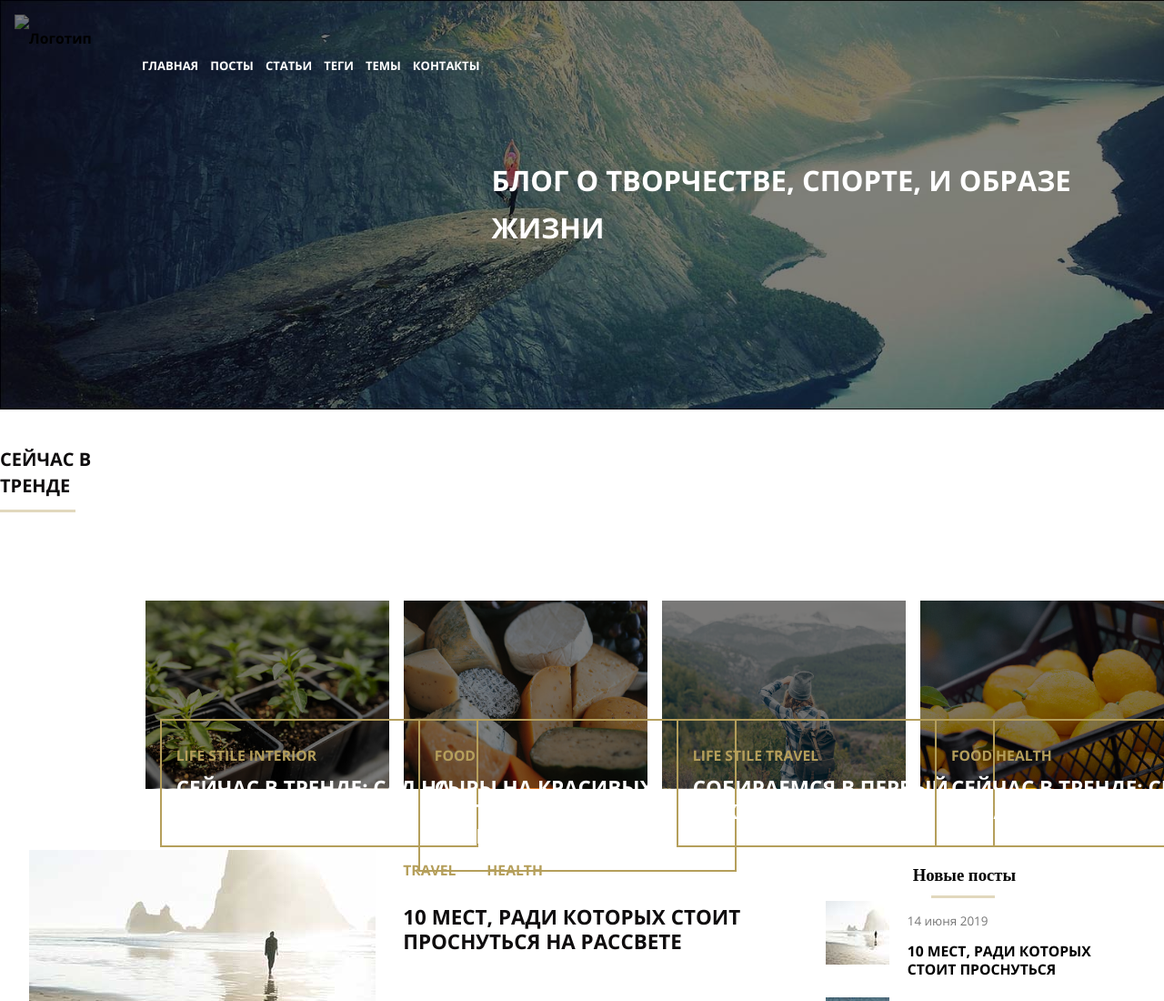
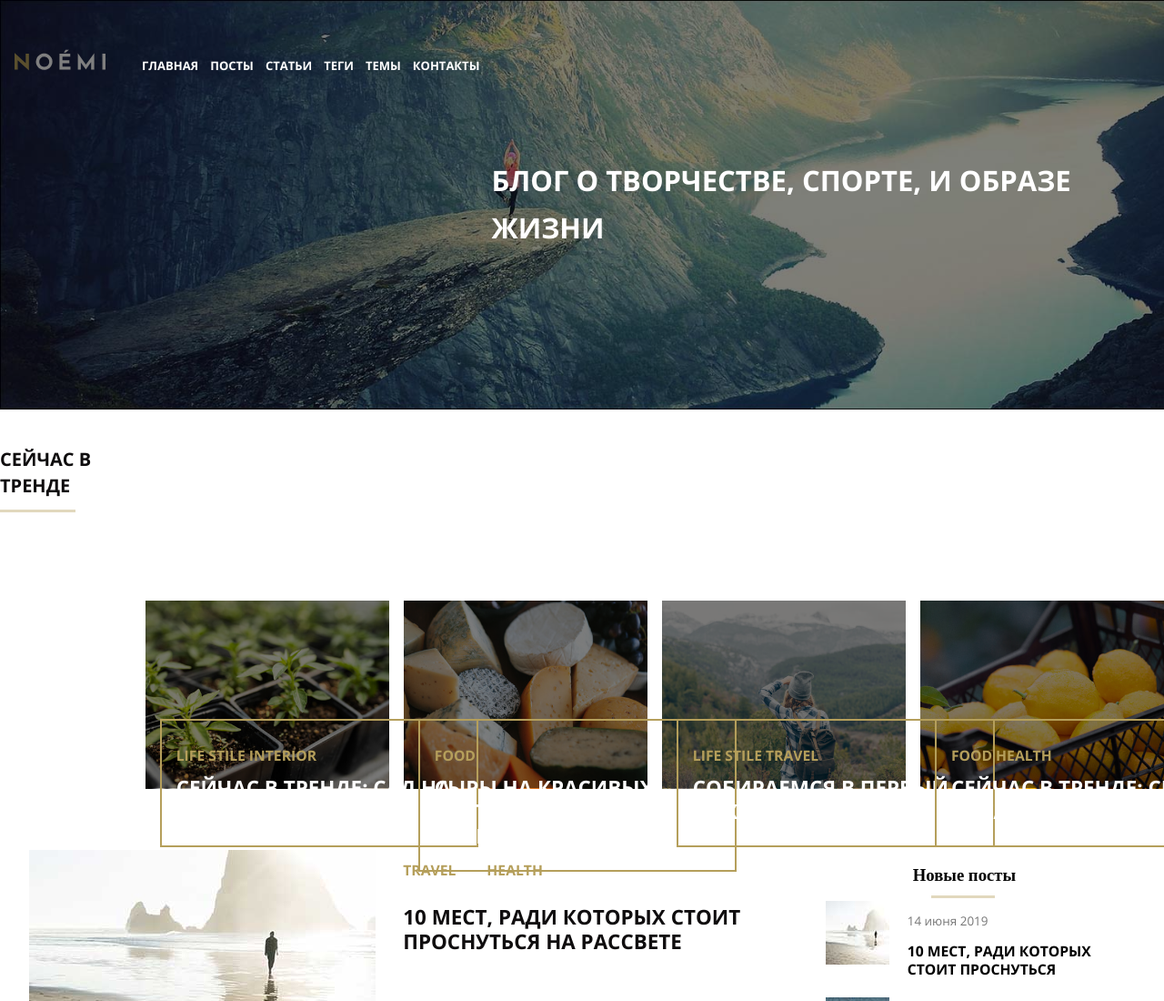
Before and after one commit to Jjeffreyy/mq-diplom, a plain HTML site: page index.html in a window 1280 px wide. Shown: the top 1100 px of the page at 91% size. Drawn offline with Linux system fonts and the light colour scheme; files whose address does not match are found by name.

Commit message:
Исправил

```diff
--- a/index.html
+++ b/index.html
@@ -5,7 +5,7 @@
    <meta charset="UTF-8">
    <meta name="viewport" content="width=device-width, initial-scale=1.0">
    <title>Document</title>
-   <link rel="stylesheet" href="../mq-diplom/css/style.css">
+   <link rel="stylesheet" href="css/style.css">
 </head>
 
 <body>
@@ -14,7 +14,7 @@
          <div class="header-top">
             <div class="logo">
                <a href="#">
-                  <img src=".//svg/noemi-logo.svg" alt="Логотип">
+                  <img src="../mq-diplom/svg/noemi-logo.svg" alt="Логотип">
                </a>
             </div>
             <nav class="header-menu">
```
